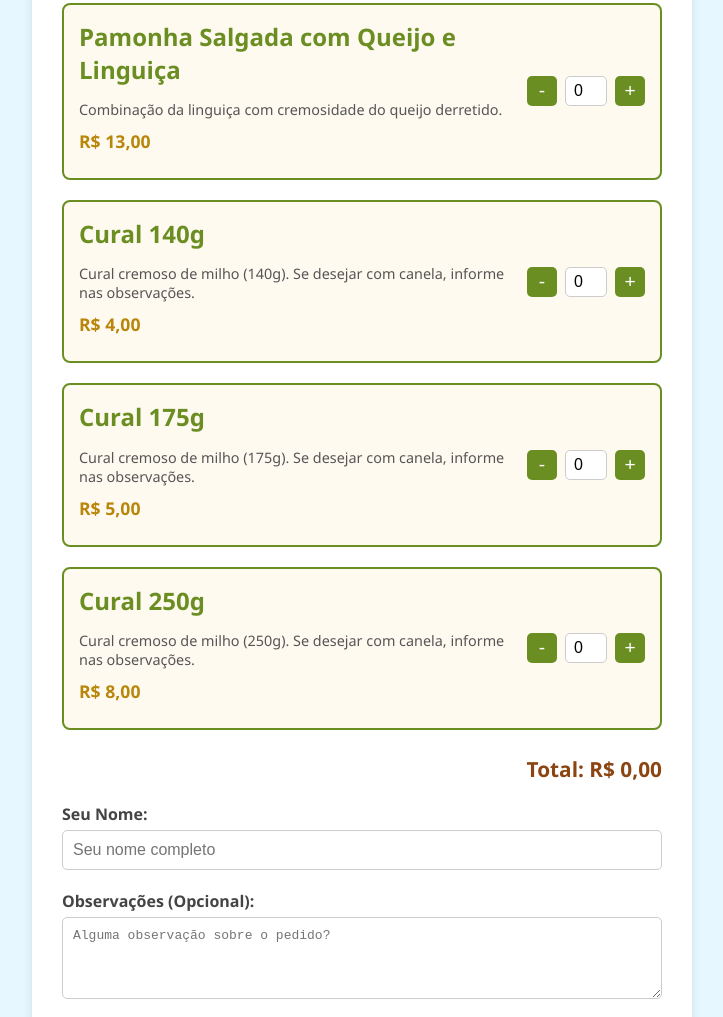
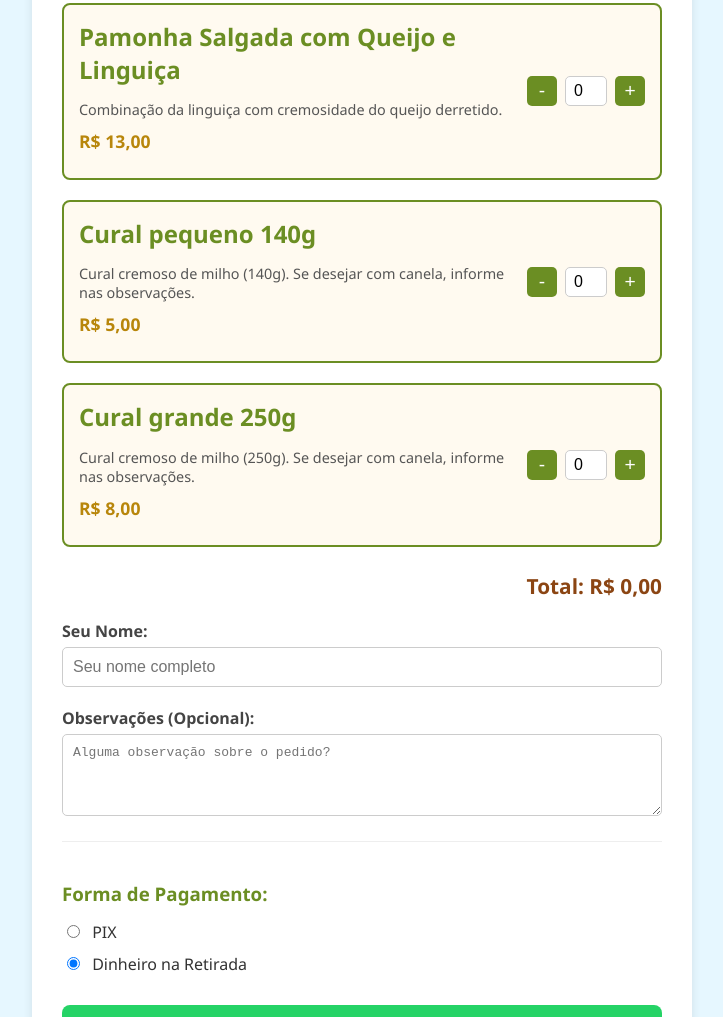
Before and after one commit to directorjorgelm/pamonhas-de-goias, a plain HTML site: page index.html in a window 1280 px wide. Shown: the part 693-1710 px from the top of the page, without its empty margins (278-1001 px from the left). Drawn offline with Linux system fonts and the light colour scheme.

Commit message:
index.html

```diff
--- a/index.html
+++ b/index.html
@@ -209,9 +209,8 @@ const listaProdutos = [
     { nome: "Pamonha Doce com Queijo", preco: 10.00, descricao: "A doçura que conforta! Feita com milho fresquinho e recheio de queijo." },
     { nome: "Pamonha Salgada com Queijo", preco: 10.00, descricao: "Clássica pamonha salgada com sabor autêntico e recheio de queijo." },
     { nome: "Pamonha Salgada com Queijo e Linguiça", preco: 13.00, descricao: "Combinação da linguiça com cremosidade do queijo derretido." },
-    { nome: "Cural 140g", preco: 4.00, descricao: "Cural cremoso de milho (140g). Se desejar com canela, informe nas observações." },
-    { nome: "Cural 175g", preco: 5.00, descricao: "Cural cremoso de milho (175g). Se desejar com canela, informe nas observações." },
-    { nome: "Cural 250g", preco: 8.00, descricao: "Cural cremoso de milho (250g). Se desejar com canela, informe nas observações." }
+    { nome: "Cural pequeno 140g", preco: 5.00, descricao: "Cural cremoso de milho (140g). Se desejar com canela, informe nas observações." },
+    { nome: "Cural grande 250g", preco: 8.00, descricao: "Cural cremoso de milho (250g). Se desejar com canela, informe nas observações." }
 ];
 
 function renderizarProdutos() {
```
